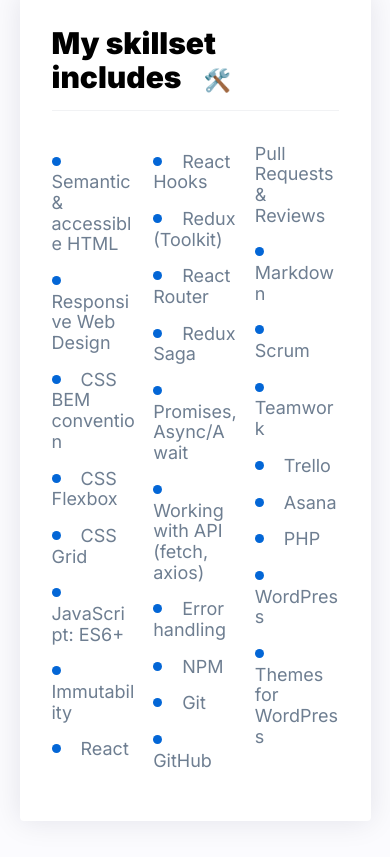
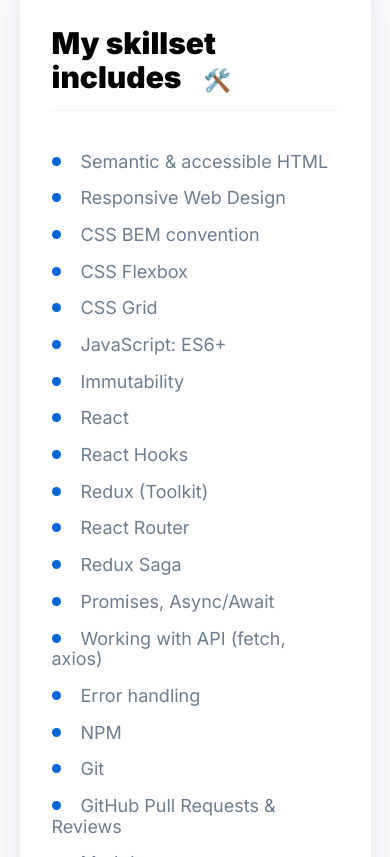
Before and after one commit to Maciej86/personal-homepage, a React (Create React App) app: page / in a window 390 px wide. Shown: the part 847-1704 px from the top of the page. Built offline with nearby package versions, Linux system fonts and the light colour scheme; no server answers.

Commit message:
Column mobile

```diff
--- a/src/common/BigTile/styled.js
+++ b/src/common/BigTile/styled.js
@@ -30,6 +30,14 @@
 export const List = styled.ul`
   column-count: 3;
   padding: 0;
+
+  @media (max-width: 1070px) {
+    column-count: 2;
+  }
+
+  @media (max-width: 800px) {
+    column-count: 1;
+  }
 `;
 
 export const Item = styled.li`
```
